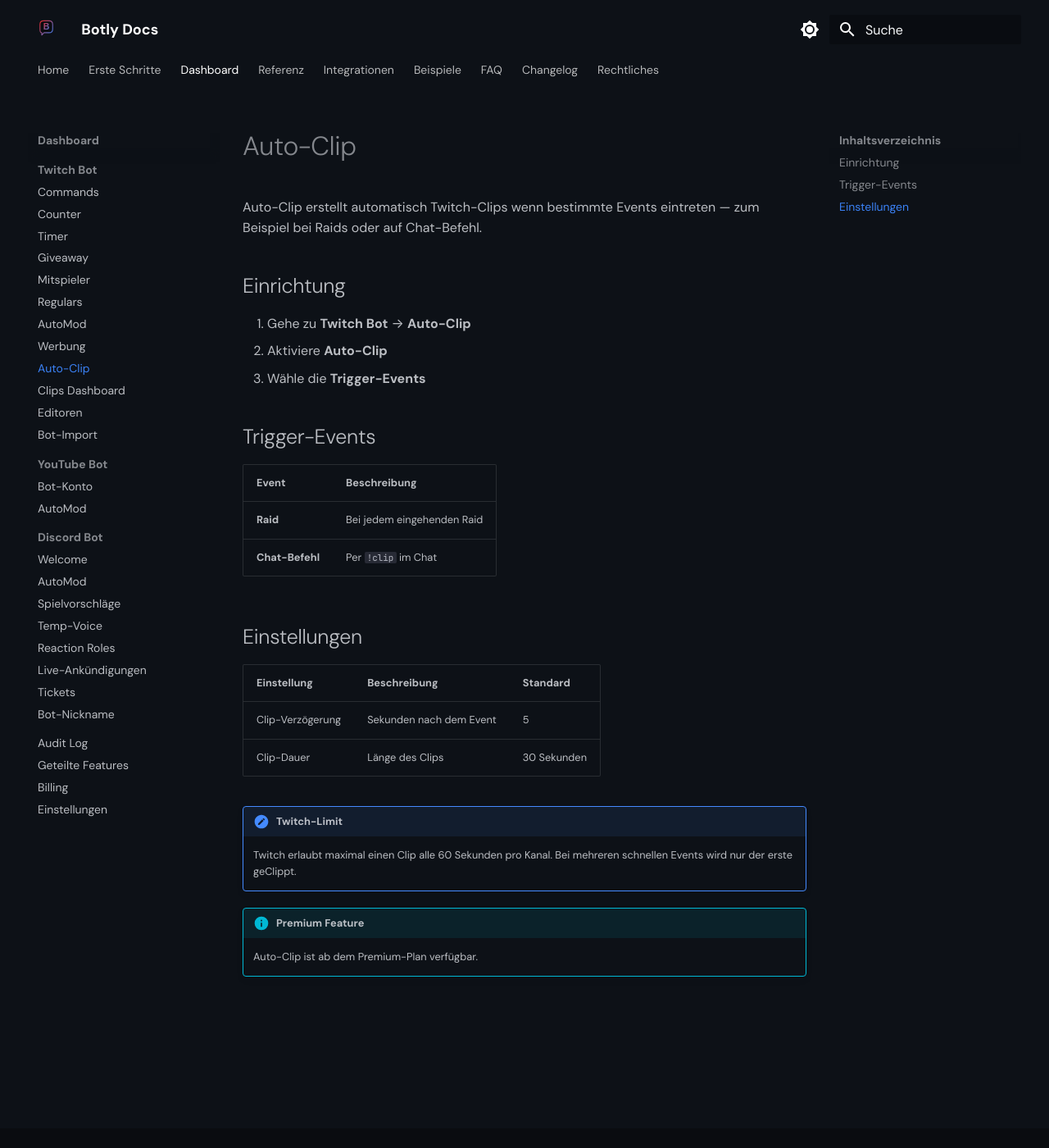
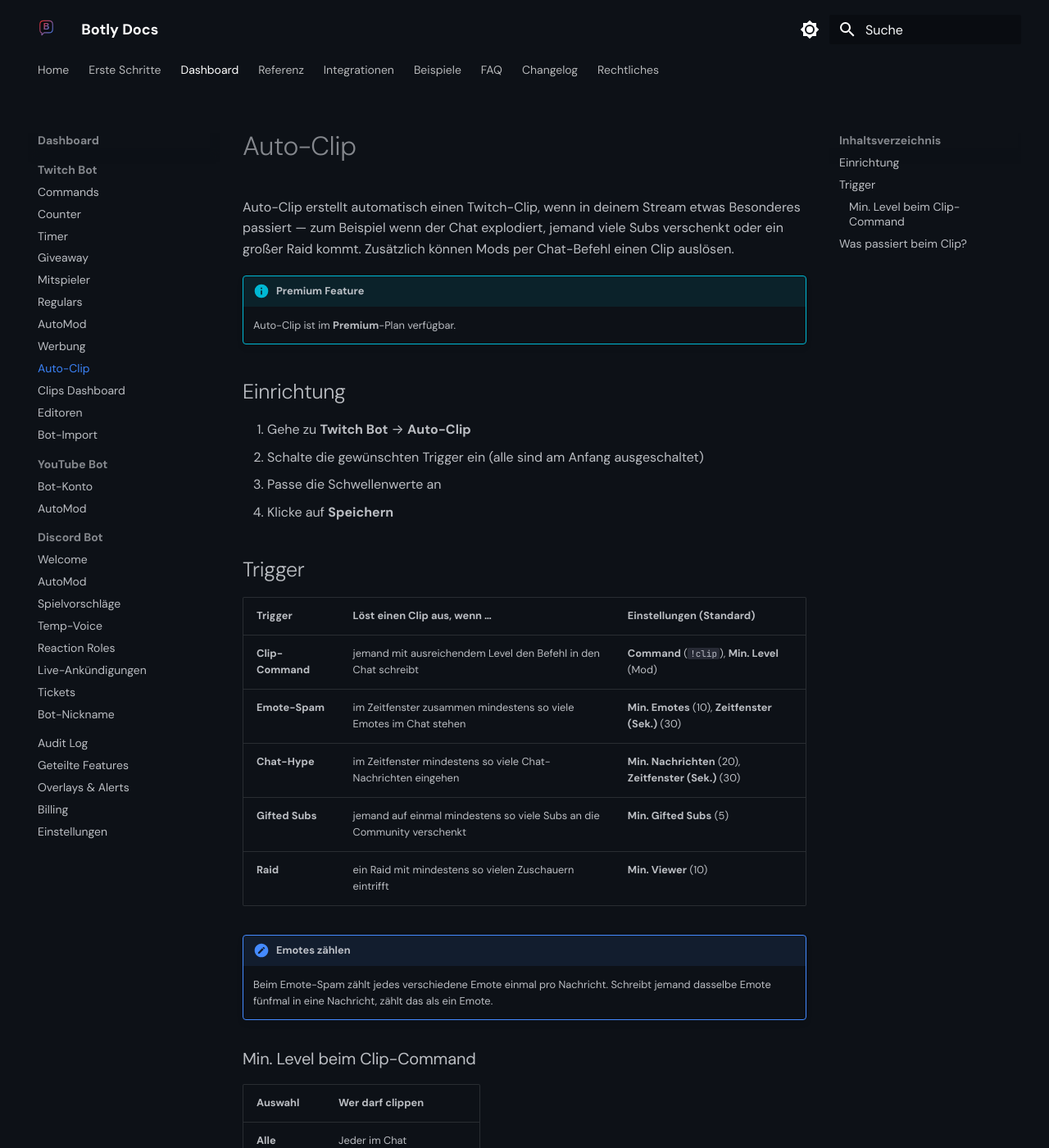
Before and after one commit to thymply/botly-docs, an MkDocs documentation site: the page built from docs/dashboard/twitch/auto-clip.md, in a window 1280 px wide and 1400 px high. Shown: the whole window at 82% size. Built offline with MkDocs 1.6.1 and Material for MkDocs 9.7.7, drawn with Linux system fonts in a browser that asks for light colours; plug-ins that fetch from the network failed and are left out; some of the changed text lies outside the part shown.

Commit message:
docs: neue Seite "Overlays & Alerts", Auto-Clip nach Code vervollständigt (BL-516)
Overlays & Alerts: Link unter Tools → Overlays erstellen/kopieren/neu erzeugen/widerrufen,
OBS-Browserquelle, Alert-Typen je Plattform ein/aus, Dauer, Link-Zuordnung, Speichern,
Test-Knopf (Hinweis bei ausgeschaltetem Typ), Live-Vorschau, Pro/Premium, Downgrade
widerruft Links. In der Navigation unter Dashboard, Verweis aus der FAQ.
Auto-Clip: Clip-Command, Emote-Spam, Chat-Hype, Gifted Subs, Raid mit Standardwerten,
60-s-Sperre, Chat-Meldung; Verzögerung/Dauer entfernt (gibt es nicht).

Co-Authored-By: Claude Opus 5.5 <noreply@anthropic.com>
Claude-Session: https://claude.ai/code/session_01FVTiApXW9VzDKUxkzaVt4t

```diff
--- a/docs/dashboard/twitch/auto-clip.md
+++ b/docs/dashboard/twitch/auto-clip.md
@@ -1,34 +1,47 @@
 ---
 title: Auto-Clip
-description: Automatisch Twitch-Clips erstellen bei bestimmten Events.
+description: Automatisch Twitch-Clips erstellen bei Emote-Spam, Chat-Hype, Gifted Subs, Raids oder per Chat-Befehl.
 ---
 
 # Auto-Clip
 
-Auto-Clip erstellt automatisch Twitch-Clips wenn bestimmte Events eintreten — zum Beispiel bei Raids oder auf Chat-Befehl.
+Auto-Clip erstellt automatisch einen Twitch-Clip, wenn in deinem Stream etwas Besonderes passiert — zum Beispiel wenn der Chat explodiert, jemand viele Subs verschenkt oder ein großer Raid kommt. Zusätzlich können Mods per Chat-Befehl einen Clip auslösen.
+
+!!! info "Premium Feature"
+    Auto-Clip ist im **Premium**-Plan verfügbar.
 
 ## Einrichtung
 
 1. Gehe zu **Twitch Bot** → **Auto-Clip**
-2. Aktiviere **Auto-Clip**
-3. Wähle die **Trigger-Events**
+2. Schalte die gewünschten Trigger ein (alle sind am Anfang ausgeschaltet)
+3. Passe die Schwellenwerte an
+4. Klicke auf **Speichern**
 
-## Trigger-Events
+## Trigger
 
-| Event | Beschreibung |
-|-------|-------------|
-| **Raid** | Bei jedem eingehenden Raid |
-| **Chat-Befehl** | Per `!clip` im Chat |
+| Trigger | Löst einen Clip aus, wenn … | Einstellungen (Standard) |
+|---------|----------------------------|--------------------------|
+| **Clip-Command** | jemand mit ausreichendem Level den Befehl in den Chat schreibt | **Command** (`!clip`), **Min. Level** (Mod) |
+| **Emote-Spam** | im Zeitfenster zusammen mindestens so viele Emotes im Chat stehen | **Min. Emotes** (10), **Zeitfenster (Sek.)** (30) |
+| **Chat-Hype** | im Zeitfenster mindestens so viele Chat-Nachrichten eingehen | **Min. Nachrichten** (20), **Zeitfenster (Sek.)** (30) |
+| **Gifted Subs** | jemand auf einmal mindestens so viele Subs an die Community verschenkt | **Min. Gifted Subs** (5) |
+| **Raid** | ein Raid mit mindestens so vielen Zuschauern eintrifft | **Min. Viewer** (10) |
 
-## Einstellungen
+!!! note "Emotes zählen"
+    Beim Emote-Spam zählt jedes verschiedene Emote einmal pro Nachricht. Schreibt jemand dasselbe Emote fünfmal in eine Nachricht, zählt das als ein Emote.
 
-| Einstellung | Beschreibung | Standard |
-|------------|-------------|---------|
-| Clip-Verzögerung | Sekunden nach dem Event | 5 |
-| Clip-Dauer | Länge des Clips | 30 Sekunden |
+### Min. Level beim Clip-Command
 
-!!! note "Twitch-Limit"
-    Twitch erlaubt maximal einen Clip alle 60 Sekunden pro Kanal. Bei mehreren schnellen Events wird nur der erste geClippt.
+| Auswahl | Wer darf clippen |
+|---------|------------------|
+| **Alle** | Jeder im Chat |
+| **Sub** | Abonnenten, Mods und du |
+| **Mod** | Mods und du |
 
-!!! info "Premium Feature"
-    Auto-Clip ist ab dem Premium-Plan verfügbar.
+## Was passiert beim Clip?
+
+- Botly erstellt den Clip über deinen verbundenen Twitch-Account und postet den Link im Chat: `📎 Clip erstellt! https://clips.twitch.tv/…`
+- Botly erstellt höchstens **einen Clip pro 60 Sekunden**. Treffen in dieser Zeit weitere Trigger ein, entsteht kein zusätzlicher Clip.
+- Eine Verzögerung oder eine Clip-Länge stellst du in Botly nicht ein — der Clip entsteht in dem Moment, in dem der Trigger auslöst.
+
+Deine Clips findest du anschließend im [Clips Dashboard](clips-dashboard.md).
--- a/mkdocs.yml
+++ b/mkdocs.yml
@@ -71,6 +71,7 @@ nav:
       - Bot-Nickname: dashboard/discord/bot-nickname.md
     - Audit Log: dashboard/audit-log.md
     - Geteilte Features: dashboard/geteilte-features.md
+    - "Overlays & Alerts": dashboard/overlays-alerts.md
     - Billing: dashboard/billing.md
     - Einstellungen: dashboard/einstellungen.md
   - Referenz:
```
Also changed, not shown: docs/dashboard/overlays-alerts.md (added, +88 -0 lines), docs/faq.md (+1 -1 lines).
